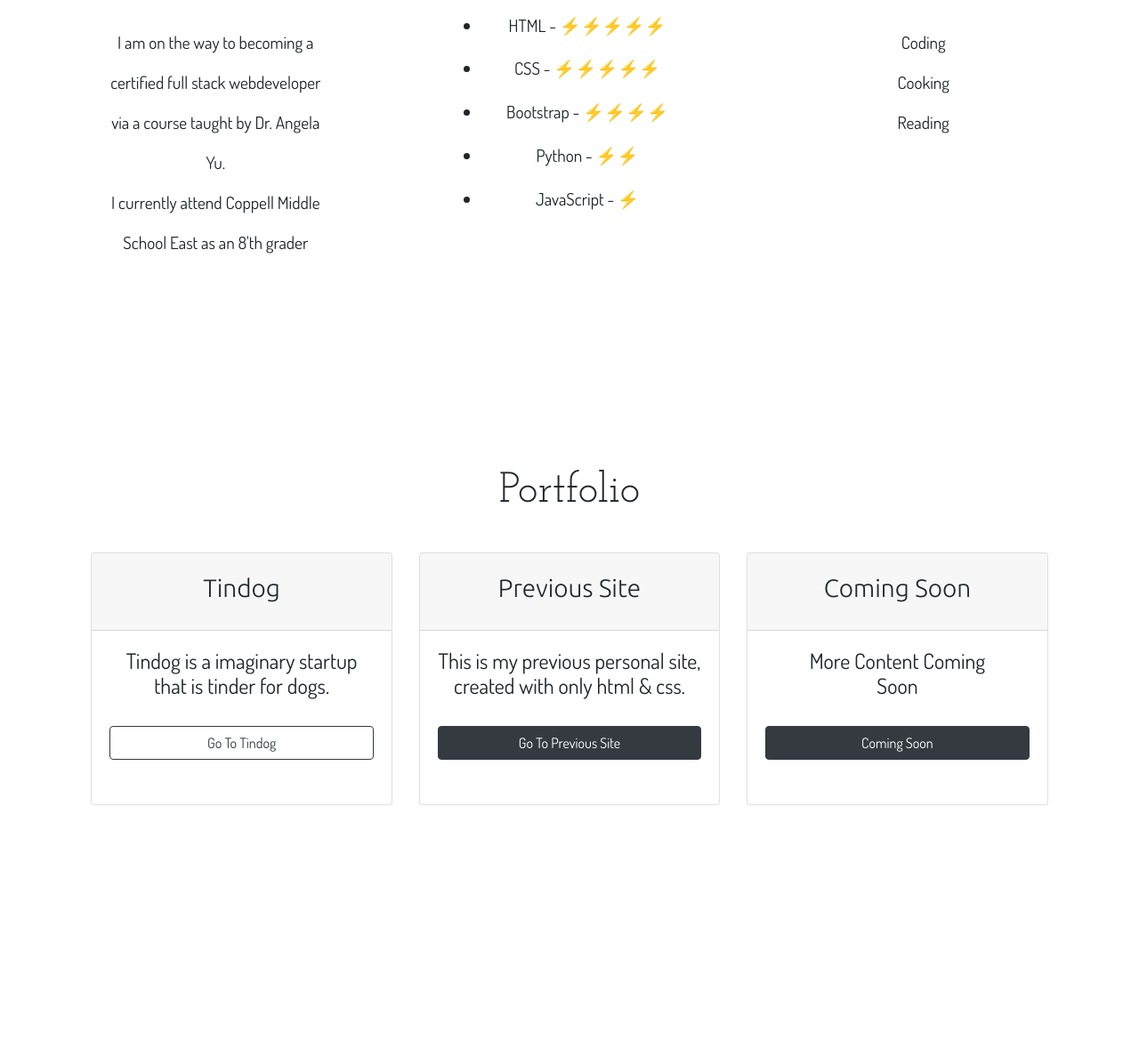
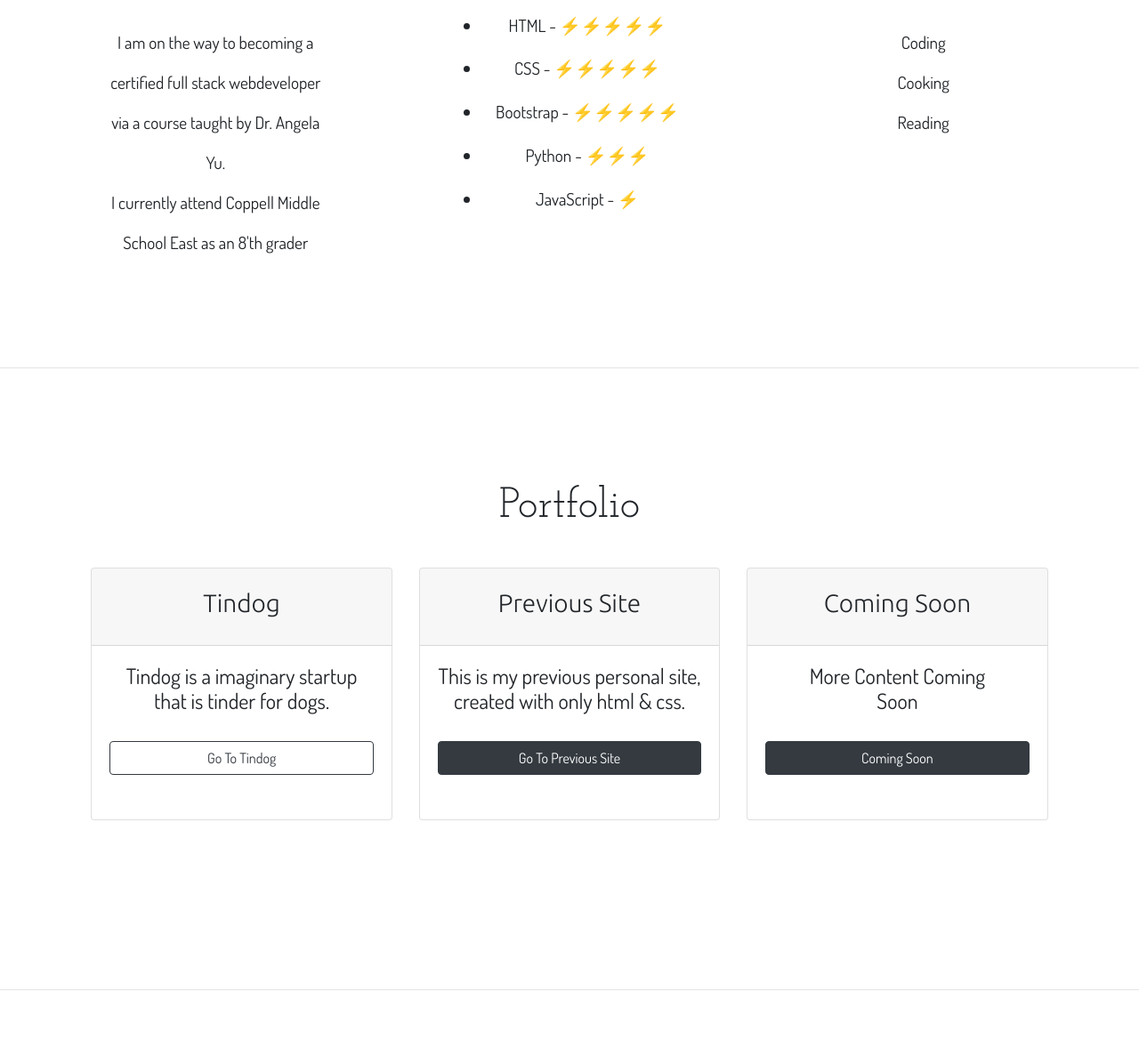
Before and after one commit to aryanraj2007/home, a plain HTML site: page index.html in a window 1280 px wide. Shown: the part 1042-2220 px from the top of the page at 89% size. Drawn offline with nearby package versions, Linux system fonts and the light colour scheme.

Commit message:
Update index.html

```diff
--- a/index.html
+++ b/index.html
@@ -67,8 +67,8 @@
         <ul class="list">
           <li>HTML - ⚡⚡⚡⚡⚡</li>
           <li>CSS - ⚡⚡⚡⚡⚡</li>
-          <li>Bootstrap - ⚡⚡⚡⚡</li>
-          <li>Python - ⚡⚡</li>
+          <li>Bootstrap - ⚡⚡⚡⚡⚡</li>
+          <li>Python - ⚡⚡⚡</li>
           <li>JavaScript - ⚡</li>
         </ul>
       </div>
@@ -79,7 +79,7 @@
       </div>
     </div>
   </div>
-
+<hr>
   <!-- Portfolio -->
   <div class="portfolio" id="Portfolio">
     <h2>Portfolio</h2>
@@ -113,7 +113,7 @@
       </div>
     </div>
   </div>
-
+  <hr>
   <!-- Footer -->
   <div id="footer">
     <a href="https://www.instagram.com/araj2007/"><i class="fab fa-instagram footer-img fa-2x"></i></a>
```
